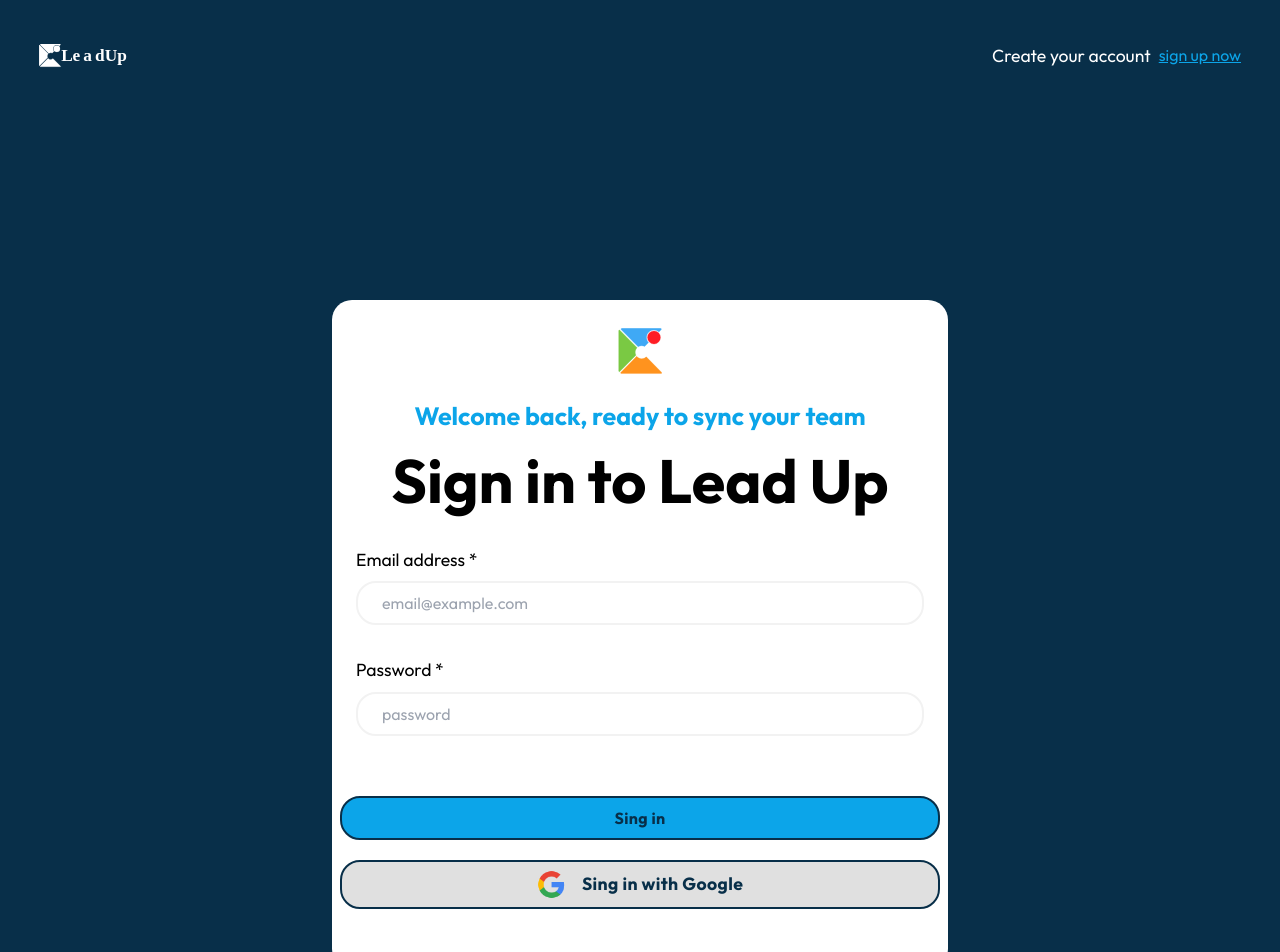
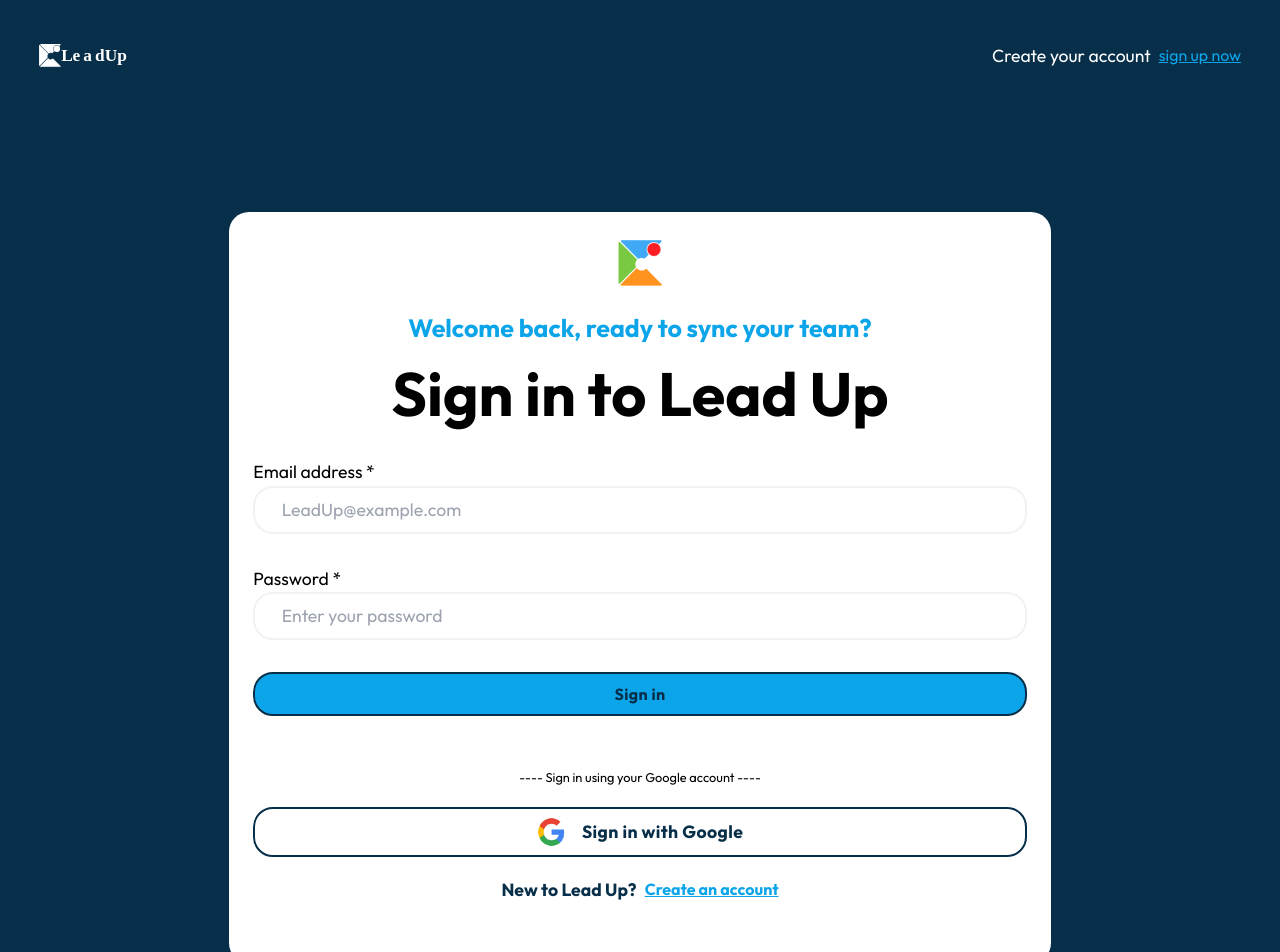
Before and after one commit to DiegoAuzaDev/leadup-frontend, a React (Vite) app: page /auth/signIn in a window 1280 px wide. Shown: the top 952 px of the page. Built offline with nearby package versions, Linux system fonts and the light colour scheme.

Commit message:
Heading overflow fixed

```diff
--- a/src/components/header.jsx
+++ b/src/components/header.jsx
@@ -9,11 +9,14 @@ import { useState } from "react";
 function Header({ isAuth }) {
   const location = useLocation();
   const isSignup = location.pathname === "/auth/signUp";
+  const isSignin = location.pathname === "/auth/signIn";
   const [isActive, setIsActive] = useState(false);
 
   return (
     <header
-      className={`fixed top-0 pt-7 pb-7 w-full px-[1.5rem]  fadeInTop ${
+      className={`${
+        isSignin || isSignup ? "" : "fixed"
+      } top-0 pt-7 pb-7 w-full px-[1.5rem] fadeInTop  z-50 ${
         isAuth ? " bg-primary" : ""
       }`}
     >
@@ -70,7 +73,7 @@ function Header({ isAuth }) {
 
           <ul
             role="list"
-            className="grid grid-cols-2  md:grid-cols-3 lg:hidden z-50"
+            className="grid grid-cols-2  md:grid-cols-3 lg:hidden"
           >
             <li className=" hidden md:flex">
               <NavLink className="btn block" to={"/auth/signUp"}>
@@ -150,9 +153,8 @@ function Header({ isAuth }) {
                 <img src={Logowhite} alt="LeadUp Logo" className=" h-[25px]" />
               </a>
             </li>
-            <li className=" flex gap-2 text-white justify-center md:justify-end">
+            <li className=" flex gap-2 text-white flex-wrap justify-center md:justify-end">
               <p className=" m-0">
-                {" "}
                 {!isSignup ? "Create your account" : "Already have an account?"}
               </p>
               <a
--- a/src/components/signIn.jsx
+++ b/src/components/signIn.jsx
@@ -1,7 +1,12 @@
 import { useState } from "react";
 import LogoWhite from "../assets/LeadUpIcon.svg";
 import ContainerMessage from "./containerMessage";
-import GoogleLogo from "../assets/GoogleImage.webp"
+import GoogleLogo from "../assets/GoogleImage.webp";
+import { validateEmail, validatePassword } from "../utils/validateInput";
+import googleAuth from "../utils/googleAuth";
+import { NavLink } from "react-router-dom";
+
+
 function SignIn() {
   const [email, setEmail] = useState("");
   const [emailError, setEmailError] = useState("");
@@ -9,14 +14,32 @@ function SignIn() {
   const [passwordError, setPasswordError] = useState("");
   const [isInvalidAuth, setIsInvalidAuth] = useState("");
 
+  const emailValidation = (ev) => {
+    let email = ev.target.value;
+    setEmail(email);
+    setEmailError(validateEmail(email));
+  };
+
+  const passwordValidation = (ev) => {
+    let password = ev.target.value;
+    setPassword(password);
+    setPasswordError(validatePassword(password));
+  };
+
+  const submitForm = (ev) => {
+    ev.preventDefault();
+    console.log(email);
+    console.log(password);
+  };
+
   return (
-    <div className=" bg-white py-7 px-2 ld:px-[1.5rem] grid col-span-12  col-start-1 md:col-start-2 md:col-span-10 lg:col-start-4 lg:col-span-6 gap-5 mb-[5rem] fadeInBottom rounded-custom">
+    <div className=" bg-white py-7 px-2 ld:px-[1.5rem] grid col-span-12  col-start-1 md:col-start-2 md:col-span-10 lg:col-start-3 lg:col-span-8 gap-5 mb-[5rem] fadeInBottom rounded-custom">
       <div className=" flex justify-center">
         <img src={LogoWhite} className=" h-[3.124rem]" alt="Lead Up Logo" />
       </div>
       <div>
         <p className=" text-center m-0 font-bold text-primary-light text-[1.266rem] md:text-[1.44rem] lg:text-[1.563rem]">
-          Welcome back, ready to sync your team
+          Welcome back, ready to sync your team?
         </p>
         <h1 className="text-center m-0 font-bold">Sign in to Lead Up</h1>
       </div>
@@ -26,46 +49,79 @@ function SignIn() {
           message={"User not found"}
         />
       )}
-      <form action="" className=" lg:px-[1rem] flex flex-col gap-6">
+      <form onSubmit={submitForm} className=" lg:px-[1rem] flex flex-col gap-6">
         <fieldset className=" flex flex-col gap-2">
           <label
-            htmlFor=""
-            className="text-base md:text-[1.05rem] lg:text-[1.1rem]"
+            htmlFor="email"
+            className="text-base md:text-[1.05rem] lg:text-[1.1rem] flex flex-col"
           >
             Email address *
+            <input
+              autoComplete="email"
+              required
+              type="email"
+              id="email"
+              className={`input ${emailError ? "input-error" : ""}`}
+              placeholder="LeadUp@example.com"
+              value={email}
+              onChange={(ev) => emailValidation(ev)}
+            />
           </label>
-          <input
-            type="email"
-            className={`input ${emailError ? "input-error" : ""}`}
-            placeholder="email@example.com"
-            value={email}
-          />
-          <small className=" text-red">{emailError}</small>
+          <small className=" text-red text-base md:text-[1.05rem] lg:text-[1.1rem]">
+            {emailError}
+          </small>
         </fieldset>
         <fieldset className=" flex flex-col gap-2">
           <label
-            htmlFor=""
-            value={password}
-            className="text-base md:text-[1.05rem] lg:text-[1.1rem]"
+            htmlFor="password"
+            className="text-base md:text-[1.05rem] lg:text-[1.1rem] flex flex-col"
           >
             Password *
+            <input
+              autoComplete="password"
+              type="password"
+              id="password"
+              required
+              value={password}
+              onChange={(ev) => passwordValidation(ev)}
+              className={`input ${passwordError ? "input-error" : ""}`}
+              placeholder="Enter your password"
+            />
           </label>
-          <input
-            type="password"
-            className={`input ${passwordError ? "input-error" : ""}`}
-            placeholder="password"
-          />
-          <small className=" text-red">{passwordError}</small>
+          <small className=" text-red text-base md:text-[1.05rem] lg:text-[1.1rem]">
+            {passwordError}
+          </small>
         </fieldset>
+        <button
+          type="submit"
+          className="btn"
+          disabled={passwordError || emailError}
+        >
+          Sign in
+        </button>
       </form>
-      <div className=" flex flex-col gap-5 my-8">
-        <button className="btn">Sing in</button>
-        <button className="btn--outline flex flex-wrap items-center justify-center gap-4">
+      <div className=" flex flex-col gap-5 my-8 lg:px-[1rem] ">
+        <small className=" text-center">
+          ---- Sign in using your Google account ----
+        </small>
+        <button className="btn--outline flex flex-wrap items-center justify-center gap-4" onClick={()=>{
+          googleAuth()
+        }}>
           <img src={GoogleLogo} alt="google logo" className="h-[1.825rem]" />
-          <p className="m-0">Sing in with Google</p>
+          <p className="m-0">Sign in with Google</p>
         </button>
+        <div className=" flex flex-wrap gap-2 justify-center">
+          <p className=" m-0 font-bold text-primary">New to Lead Up?</p>
+          <NavLink
+            to={"/auth/signUp"}
+            className="font-bold underline text-primary-light"
+          >
+            Create an account
+          </NavLink>
+        </div>
       </div>
     </div>
   );
 }
+
 export default SignIn;
--- a/src/index.css
+++ b/src/index.css
@@ -132,7 +132,7 @@
     hover:bg-primary hover:text-primary-light hover:border-primary-light focus:bg-primary focus:text-primary-light focus:border-primary-light;
   }
   .btn--outline {
-    @apply defult--btn bg-surface text-primary border-2 border-primary
+    @apply defult--btn bg-white text-primary border-2 border-primary
     hover:bg-primary-light hover:text-primary hover:border-primary  focus:bg-primary-light focus:text-primary focus:border-primary;
   }
   .btn--red {
--- a/src/pages/authenticationPage/auth.jsx
+++ b/src/pages/authenticationPage/auth.jsx
@@ -13,7 +13,7 @@ function Auth() {
   return (
     <>
       <Header isAuth={true} />
-      <main className="  bg-primary  pt-[300px]">
+      <main className="  bg-primary  pt-[100px]">
         <section className=" container-main grid grid-cols-12">
           {isSignup ? <SignUp /> : <SignIn />}
         </section>
--- a/src/pages/landPage/landPage.jsx
+++ b/src/pages/landPage/landPage.jsx
@@ -16,9 +16,9 @@ function LandPage() {
   return (
     <>
       <Header isAuth={false} />
-      <main id="home" className="pt-[200px]">
+      <main id="home" className="pt-[200px] z-0">
         <section className="container-main mb-5">
-          <div className="flex flex-col items-center z-0">
+          <div className="flex flex-col items-center ">
             <span className="text-primary-light font-bold text-lg">
               Get your team sync
             </span>
@@ -34,7 +34,10 @@ function LandPage() {
                 Gather your team in less than
                 <span className="font-bold"> 5 minutes</span>
               </p>
-              <NavLink className="btn fadeInBottom fadeInLongDelay">
+              <NavLink
+                className="btn fadeInBottom fadeInLongDelay"
+                to={"/auth/signIn"}
+              >
                 Get started now
               </NavLink>
             </div>
--- a/src/utils/googleAuth.jsx
+++ b/src/utils/googleAuth.jsx
@@ -0,0 +1,8 @@
+import { API_URL, DASHBOARD_URL } from "../utils/keys";
+const googleAuth = async () => {
+    const googleAuthRequest = `${API_URL}/auth/google?redirect_url=${DASHBOARD_URL}`
+    location.href = googleAuthRequest
+
+};
+
+export default googleAuth;
--- a/src/utils/keys.jsx
+++ b/src/utils/keys.jsx
@@ -1,4 +1,5 @@
 
-const API_URL = `http://localhost:3004/api`;
+const API_URL = `http://localhost:3004`;
+const DASHBOARD_URL = "http://localhost:5173/error";
 
-export { API_URL };
+export { API_URL, DASHBOARD_URL };
--- /dev/null
+++ b/src/utils/localAuth.jsx
@@ -0,0 +1,12 @@
+import { API_URL} from "./keys.jsx"
+
+const localSignup = async (email, password) => {
+  try {
+    const localSignUpRequest = await fetch();
+  } catch (err) {
+    console.log("error");
+  }
+};
+const localSignin = (name, email, password) => {};
+
+export { localSignup, localSignin };
--- a/src/utils/validateInput.jsx
+++ b/src/utils/validateInput.jsx
@@ -0,0 +1,31 @@
+const validateEmail = (email) => {
+  const pattern = /^[a-zA-Z0-9._%+-]+@[a-zA-Z0-9.-]+\.[a-zA-Z]{2,}$/;
+  if (email.trim() === "") {
+    return "Email must be provided";
+  }
+  if (!pattern.test(email.trim())) {
+    return "Invalid Email format";
+  } else {
+    return "";
+  }
+};
+
+const validatePassword = (password) => {
+  if (password.length < 6) {
+    return "Password must be at least 6 characters long";
+  }
+  const capLetterPattern = /[A-Z]/;
+  const specialCharPattern = /[!@#$%^&*()_+\-=[\]{};':"\\|,.<>/?]/;
+
+  if (!capLetterPattern.test(password)) {
+    return "Password must contain at least one capital letter";
+  }
+
+  if (!specialCharPattern.test(password)) {
+    return "Password must contain at least one special character";
+  }
+
+  return "";
+};
+
+export { validateEmail, validatePassword };
```
